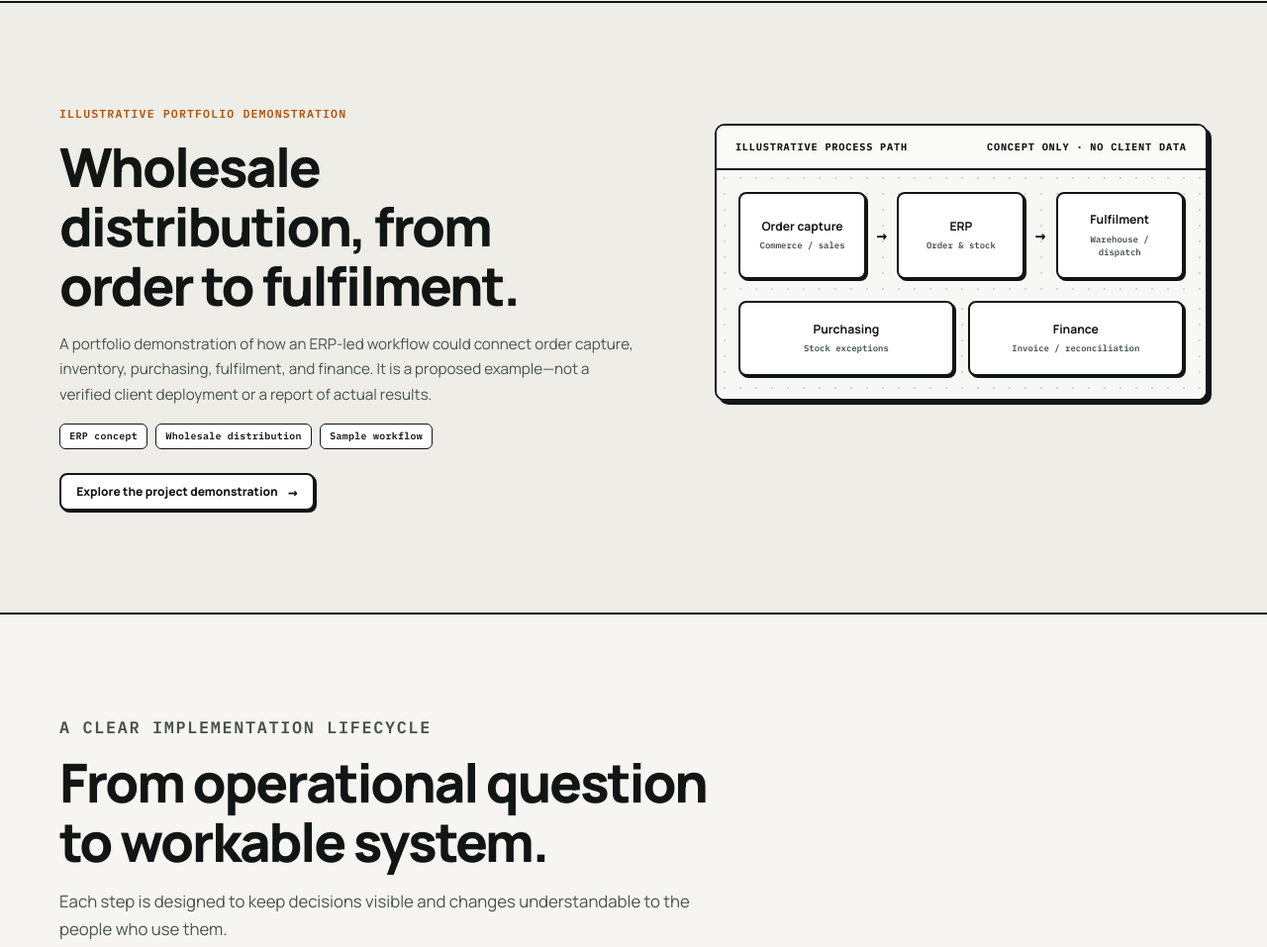
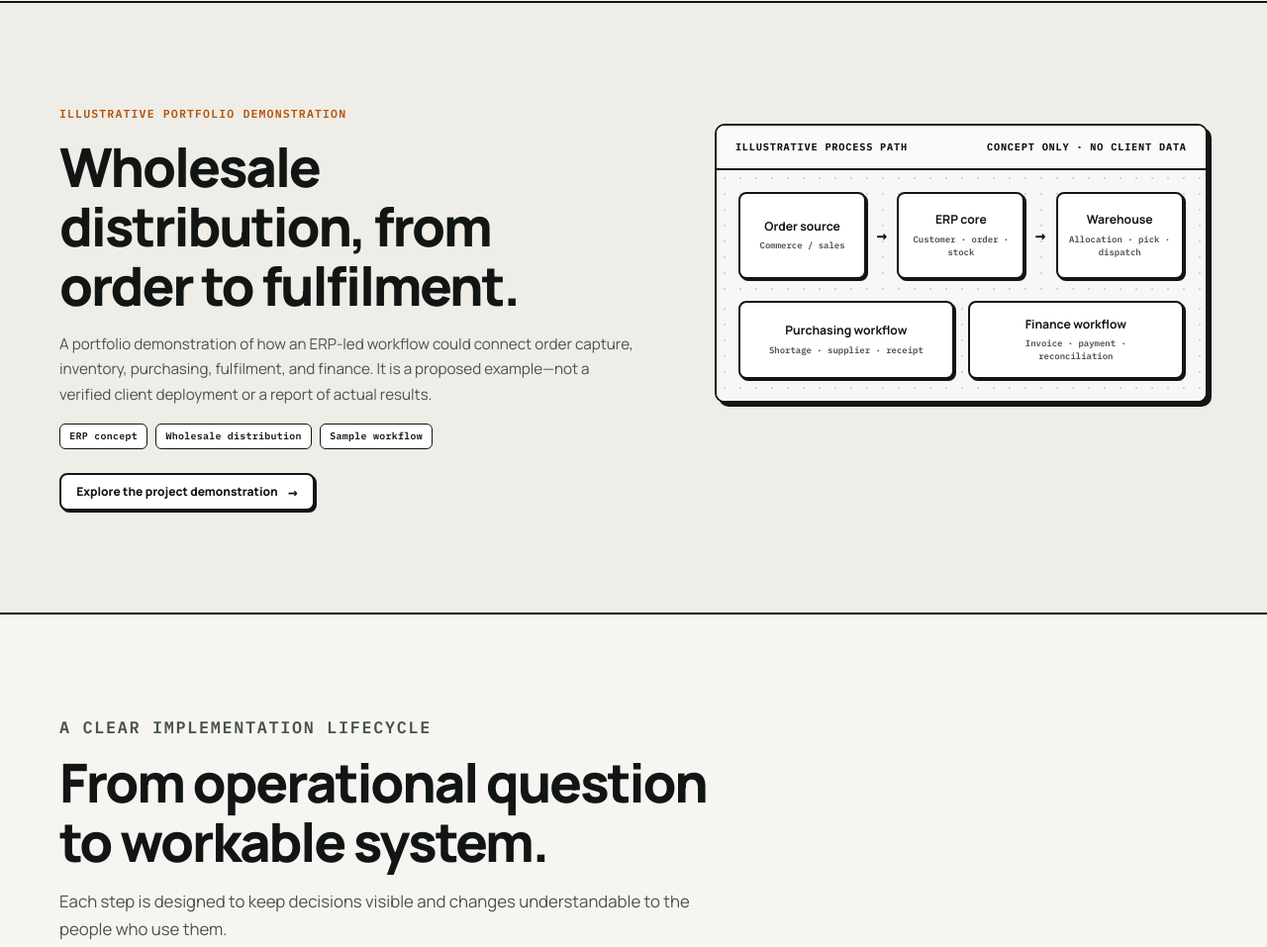
Before and after one commit to WambuaJoe/takumi-autolabs, a website: page index.html in a window 1280 px wide. Shown: the part 3540-4497 px from the top of the page at 99% size. Drawn offline with Linux system fonts and the light colour scheme.

Commit message:
fix(arch): match architecture diagram nodes to reference design

```diff
--- a/index.html
+++ b/index.html
@@ -288,7 +288,32 @@
     <section class="section section-tint" aria-labelledby="featured-title">
       <div class="container split-layout-uneven split-layout">
         <div><p class="eyebrow">Illustrative portfolio demonstration</p><h2 id="featured-title">Wholesale distribution, from order to fulfilment.</h2><p>A portfolio demonstration of how an ERP-led workflow could connect order capture, inventory, purchasing, fulfilment, and finance. It is a proposed example—not a verified client deployment or a report of actual results.</p><div class="tag-list"><span class="tag">ERP concept</span><span class="tag">Wholesale distribution</span><span class="tag">Sample workflow</span></div><a class="button button-small" href="/projects/">Explore the project demonstration <span class="button-arrow" aria-hidden="true">→</span></a></div>
-        <div class="architecture-panel" aria-label="Illustrative order-to-cash process diagram"><div class="architecture-header"><span>Illustrative process path</span><span>Concept only · no client data</span></div><div class="architecture-flow"><div class="architecture-node"><strong>Order capture</strong><span>Commerce / sales</span></div><div class="architecture-arrow" aria-hidden="true">→</div><div class="architecture-node"><strong>ERP</strong><span>Order &amp; stock</span></div><div class="architecture-arrow" aria-hidden="true">→</div><div class="architecture-node"><strong>Fulfilment</strong><span>Warehouse / dispatch</span></div></div><div class="architecture-branch"><div class="architecture-node"><strong>Purchasing</strong><span>Stock exceptions</span></div><div class="architecture-node"><strong>Finance</strong><span>Invoice / reconciliation</span></div></div></div>
+        <div class="architecture-panel" aria-label="Illustrative order-to-cash process diagram"><div class="architecture-header"><span>Illustrative process path</span><span>Concept only · no client data</span></div><div class="architecture-flow">
+  <div class="architecture-node">
+    <strong>Order source</strong>
+    <span>Commerce / sales</span>
+  </div>
+  <div class="architecture-arrow" aria-hidden="true">→</div>
+  <div class="architecture-node">
+    <strong>ERP core</strong>
+    <span>Customer · order · stock</span>
+  </div>
+  <div class="architecture-arrow" aria-hidden="true">→</div>
+  <div class="architecture-node">
+    <strong>Warehouse</strong>
+    <span>Allocation · pick · dispatch</span>
+  </div>
+</div>
+<div class="architecture-branch">
+  <div class="architecture-node">
+    <strong>Purchasing workflow</strong>
+    <span>Shortage · supplier · receipt</span>
+  </div>
+  <div class="architecture-node">
+    <strong>Finance workflow</strong>
+    <span>Invoice · payment · reconciliation</span>
+  </div>
+</div></div>
       </div>
     </section>
 
```
